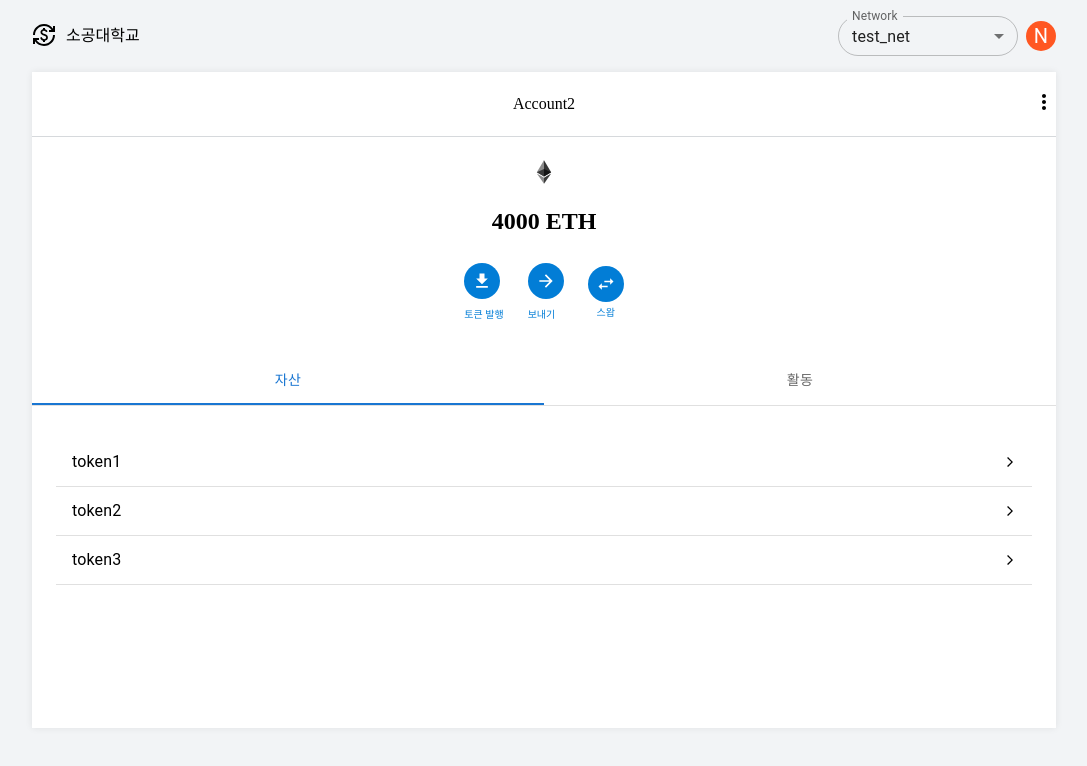
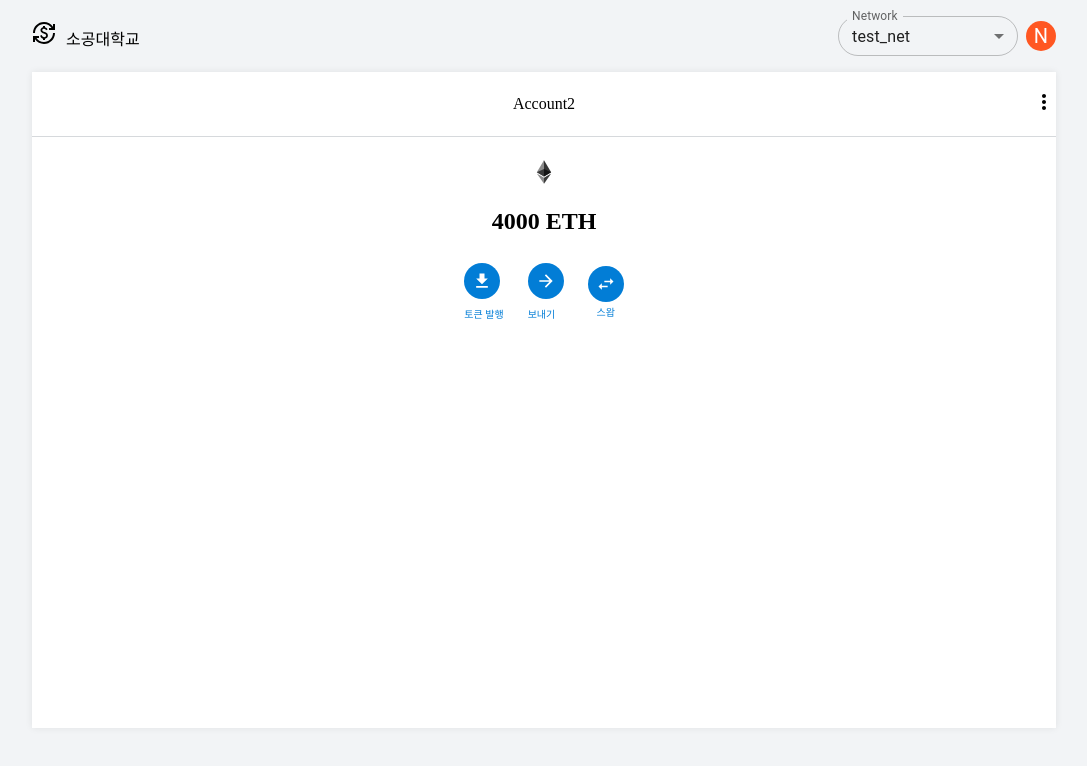
Before and after one commit to ozzing/private-ethereum-network-1, a React (Create React App) app in the folder wallet-front/: page / in a window 1280 px wide. Shown: the top 766 px of the page, without its empty margins (96-1183 px from the left). Built offline with nearby package versions, Linux system fonts and the light colour scheme.

Commit message:
[fix] : fix warnings and add routes

```diff
--- a/wallet-front/src/components/header/MainHeader.js
+++ b/wallet-front/src/components/header/MainHeader.js
@@ -2,6 +2,7 @@
 import CurrencyExchangeIcon from '@mui/icons-material/CurrencyExchange';
 import SelectButton from './SelectButton';
 import LetterAvatars from './Avatar';
+import { Link } from 'react-router-dom';
 
 const MainHeader = () => {
   return (
@@ -12,10 +13,12 @@
           alignItems: 'center',
         }}
       >
-        <CurrencyExchangeIcon
-          style={{ marginRight: '10px', marginTop: '-2px' }}
-        />
-        <span>소공대학교</span>
+        <Link to="/">
+          <CurrencyExchangeIcon
+            style={{ marginRight: '10px', marginTop: '-2px' }}
+          />
+          <span>소공대학교</span>
+        </Link>
       </div>
       <div style={{ display: 'flex', alignItems: 'center' }}>
         <SelectButton />
--- a/wallet-front/src/components/main/AccountHeader.js
+++ b/wallet-front/src/components/main/AccountHeader.js
@@ -6,7 +6,6 @@
   return (
     <>
       <HeaderWrapper>
-        {/* <span></span> */}
         <AccountWrapper>
           <span>Account2</span>
         </AccountWrapper>
--- a/wallet-front/src/components/main/AccountMain.js
+++ b/wallet-front/src/components/main/AccountMain.js
@@ -1,4 +1,4 @@
-import { useState } from 'react';
+import { useState, useEffect } from 'react';
 import styled from 'styled-components';
 import DownloadIcon from '@mui/icons-material/Download';
 import ArrowForwardIcon from '@mui/icons-material/ArrowForward';
@@ -8,7 +8,11 @@
 import { Link } from 'react-router-dom';
 
 const AccountMain = () => {
-  const balace = useState(4000);
+  const [balace, setBalance] = useState();
+
+  useEffect(() => {
+    setBalance(4000);
+  }, []);
 
   return (
     <MainWrapper>
--- a/wallet-front/src/components/main/MainContainer.js
+++ b/wallet-front/src/components/main/MainContainer.js
@@ -8,7 +8,7 @@
     <MainWrapper>
       <AccountHeader />
       <AccountMain />
-      <TabContainer />
+      {/* <TabContainer /> */}
     </MainWrapper>
   );
 };
--- a/wallet-front/src/index.js
+++ b/wallet-front/src/index.js
@@ -10,8 +10,8 @@
 const root = ReactDOM.createRoot(document.getElementById('root'));
 root.render(
   <>
-    <MainHeader />
     <BrowserRouter>
+      <MainHeader />
       <Routes>
         <Route path="/" element={<App />} />
         <Route path="deploy" element={<Deploy />} />
```
